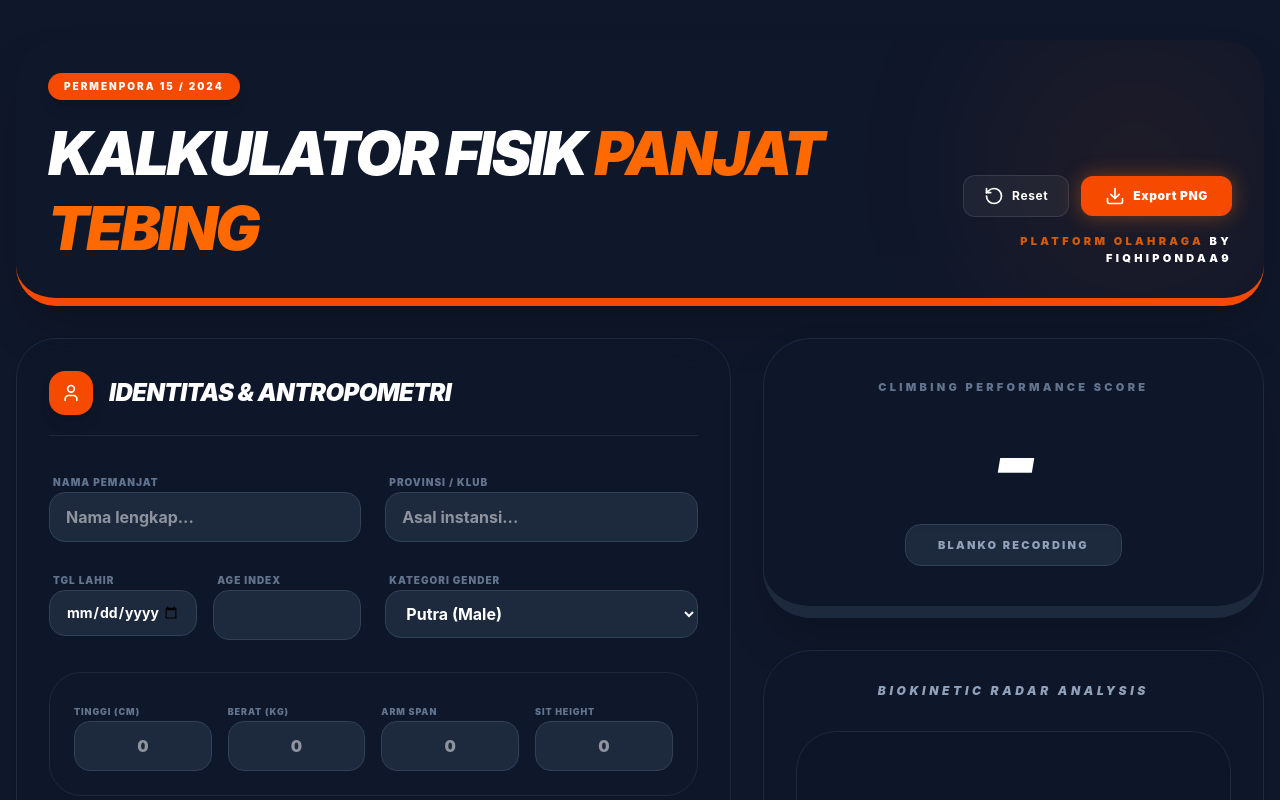
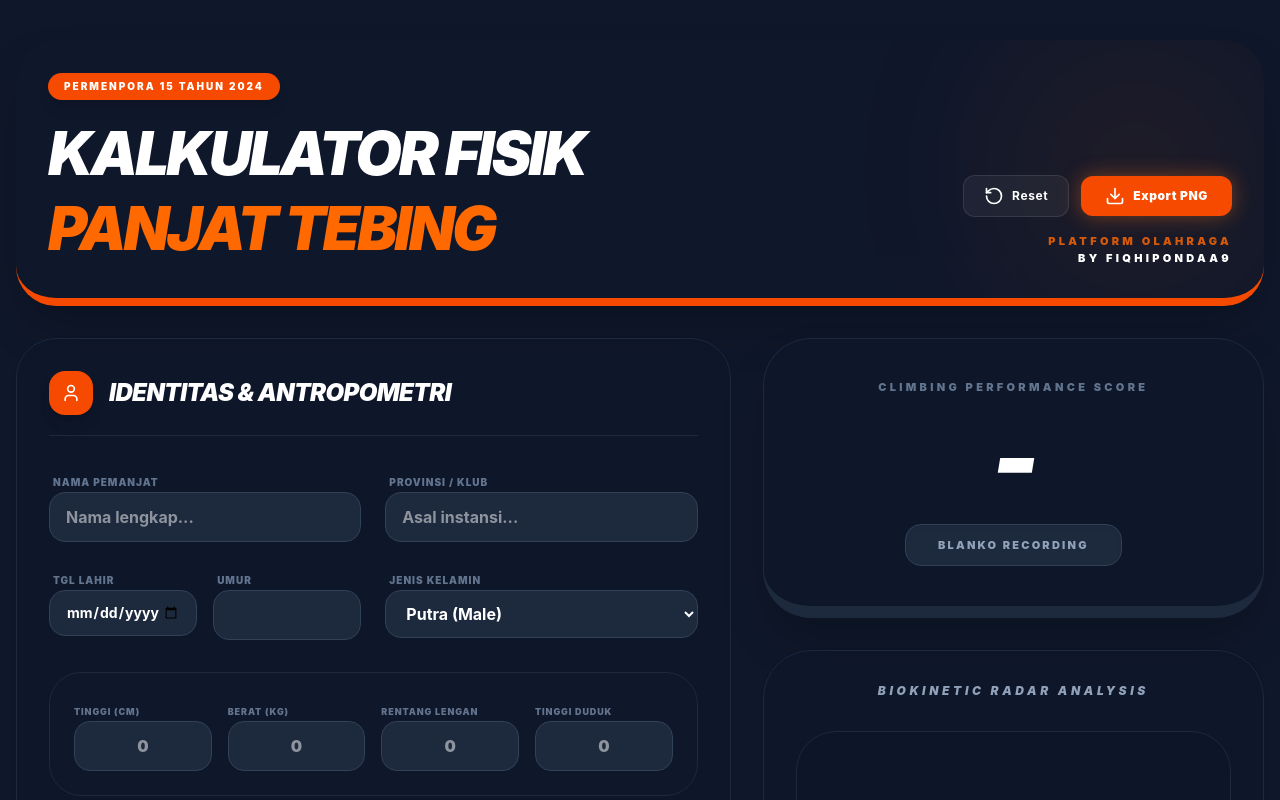
Before and after one commit to fiqhipondaa9/kalkulator-fisik-panjattebing, a React (Vite) app: page / in a window 1280 px wide. Shown: the top 800 px of the page. Built offline with nearby package versions, Linux system fonts and the light colour scheme.

Commit message:
OK LABEL

```diff
--- a/src/App.jsx
+++ b/src/App.jsx
@@ -225,10 +225,10 @@ export default function App() {
         <div className="mx-auto relative z-10 flex flex-col md:flex-row justify-between items-start md:items-end gap-6">
           <div>
             <div className="inline-block bg-orange-600 text-white font-black text-[10px] px-4 py-1.5 rounded-full uppercase tracking-[0.2em] mb-4 shadow-lg">
-              PERMENPORA 15 / 2024
+              PERMENPORA 15 TAHUN 2024
             </div>
             <h1 className="text-4xl md:text-6xl font-black tracking-tighter leading-tight italic uppercase">
-              KALKULATOR FISIK <span className="text-orange-500"> PANJAT TEBING</span>
+              KALKULATOR FISIK <br/> <span className="text-orange-500"> PANJAT TEBING</span>
             </h1>
           </div>
           <div className="text-left md:text-right w-full md:w-auto">
@@ -244,7 +244,7 @@ export default function App() {
             )}
             <div className="mt-2">
                 <p className="font-black text-orange-500/80 text-[11px] tracking-[0.3em] uppercase">
-                  Platform Olahraga <span className="text-white">by fiqhipondaa9</span>
+                  Platform Olahraga <br/> <span className="text-white">by fiqhipondaa9</span>
                 </p>
             </div>
           </div>
@@ -266,10 +266,10 @@ export default function App() {
               <div className="space-y-1"><label className="text-[10px] font-black text-slate-500 uppercase tracking-widest ml-1">Provinsi / Klub</label><input type="text" value={identity.origin} onChange={e => setIdentity({...identity, origin: e.target.value})} className={inputClass} placeholder="Asal instansi..." /></div>
               <div className="grid grid-cols-2 gap-4">
                 <div className="space-y-1"><label className="text-[10px] font-black text-slate-500 uppercase tracking-widest ml-1">Tgl Lahir</label><input type="date" value={identity.dob} onChange={e => setIdentity({...identity, dob: e.target.value})} className={`${inputClass} text-sm`} /></div>
-                <div className="space-y-1"><label className="text-[10px] font-black text-slate-500 uppercase tracking-widest ml-1">Age Index</label><div className="w-full bg-slate-800 border border-slate-700 rounded-2xl px-4 py-3 font-black text-white text-center">{age !== '-' ? `${age} Thn` : '\u00A0'}</div></div>
+                <div className="space-y-1"><label className="text-[10px] font-black text-slate-500 uppercase tracking-widest ml-1">Umur</label><div className="w-full bg-slate-800 border border-slate-700 rounded-2xl px-4 py-3 font-black text-white text-center">{age !== '-' ? `${age} Thn` : '\u00A0'}</div></div>
               </div>
               <div className="space-y-1">
-                <label className="text-[10px] font-black text-slate-500 uppercase tracking-widest ml-1">Kategori Gender</label>
+                <label className="text-[10px] font-black text-slate-500 uppercase tracking-widest ml-1">Jenis Kelamin</label>
                 <select value={identity.gender} onChange={e => setIdentity({...identity, gender: e.target.value})} className={`${inputClass} cursor-pointer`}>
                   <option value="Putra">Putra (Male)</option><option value="Putri">Putri (Female)</option>
                 </select>
@@ -277,7 +277,7 @@ export default function App() {
             </div>
 
             <div className="bg-slate-900 border border-slate-800 rounded-[2rem] p-6 grid grid-cols-2 md:grid-cols-4 gap-4 relative z-10">
-              {[{label: 'Tinggi (cm)', id: 'height'}, {label: 'Berat (kg)', id: 'weight'}, {label: 'Arm Span', id: 'armSpan'}, {label: 'Sit Height', id: 'sitHeight'}].map(item => (
+              {[{label: 'Tinggi (cm)', id: 'height'}, {label: 'Berat (kg)', id: 'weight'}, {label: 'Rentang Lengan', id: 'armSpan'}, {label: 'Tinggi Duduk', id: 'sitHeight'}].map(item => (
                  <div key={item.id} className="space-y-1">
                    <label className="text-[9px] font-black text-slate-500 uppercase tracking-widest">{item.label}</label>
                    <input type="number" value={anthro[item.id]} onChange={e => setAnthro({...anthro, [item.id]: e.target.value})} className="w-full bg-slate-800 border border-slate-700 rounded-2xl py-3 px-3 font-black text-center focus:border-orange-500 outline-none text-white" placeholder="0" />
```
